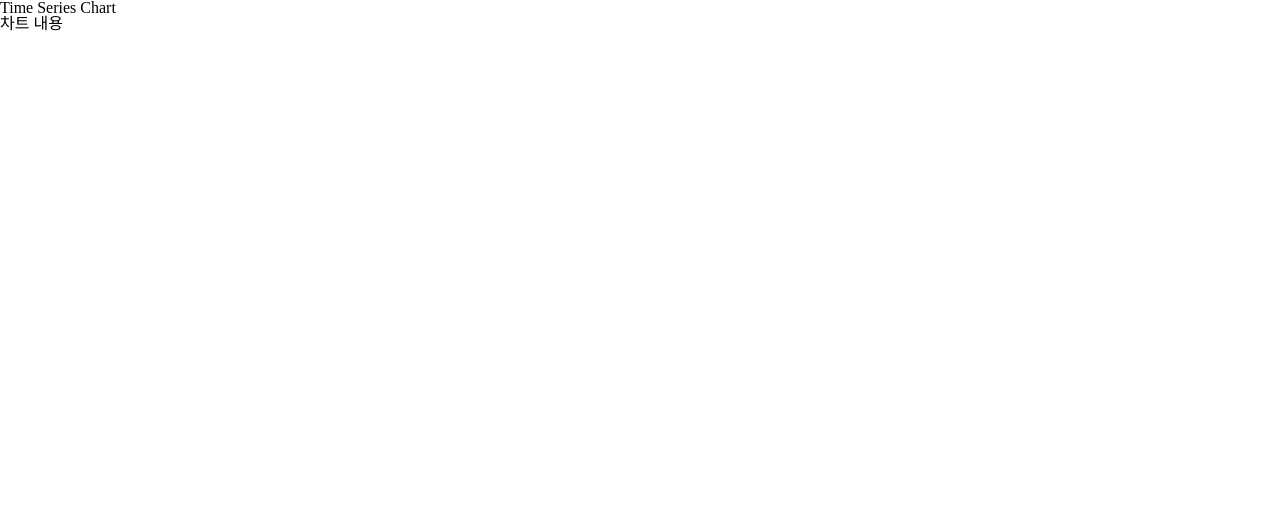
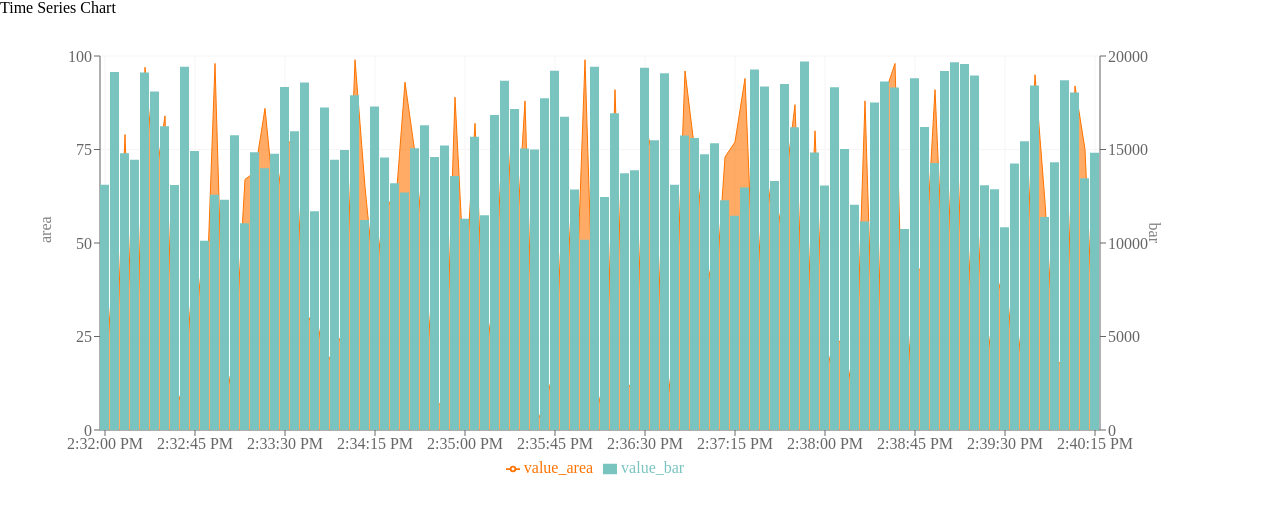
Before and after one commit to dbwlgp1yng/time-ser-chart, a React (Create React App) app: page / in a window 1280 px wide. Shown: the top 514 px of the page. Built offline with nearby package versions, Linux system fonts and the light colour scheme.

Commit message:
feat: create basic chart

```diff
--- a/src/pages/home/Home.tsx
+++ b/src/pages/home/Home.tsx
@@ -1,8 +1,42 @@
+import {
+  Area,
+  Bar,
+  XAxis,
+  YAxis,
+  Tooltip,
+  CartesianGrid,
+  ComposedChart,
+  Legend,
+} from "recharts";
+import useChartData from "../../hooks/useChartData";
+
 const Home = () => {
+  const { data } = useChartData();
+
   return (
-    <>
-      차트 내용
-    </>
+    <ComposedChart
+      width={1200}
+      height={500}
+      data={data}
+      margin={{ top: 40, right: 40, bottom: 40, left: 40 }}
+      barGap={10}
+    >
+      <CartesianGrid stroke="#f5f5f5" />
+      <XAxis dataKey="time" />
+      <YAxis
+        label={{ value: 'area', angle: -90, position: 'insideLeft' }}
+        yAxisId="left"
+      />
+      <YAxis
+        label={{ value: 'bar', angle: 90, position: 'insideRight' }}
+        yAxisId="right"
+        orientation="right"
+      />
+      <Tooltip />
+      <Legend />
+      <Area dataKey="value_area" fill="#ff7300" stroke="#ff7300" yAxisId="left" />
+      <Bar dataKey="value_bar" barSize={20} fill="#7ac4c0" yAxisId="right" />
+    </ComposedChart>
   )
 };
 
```
